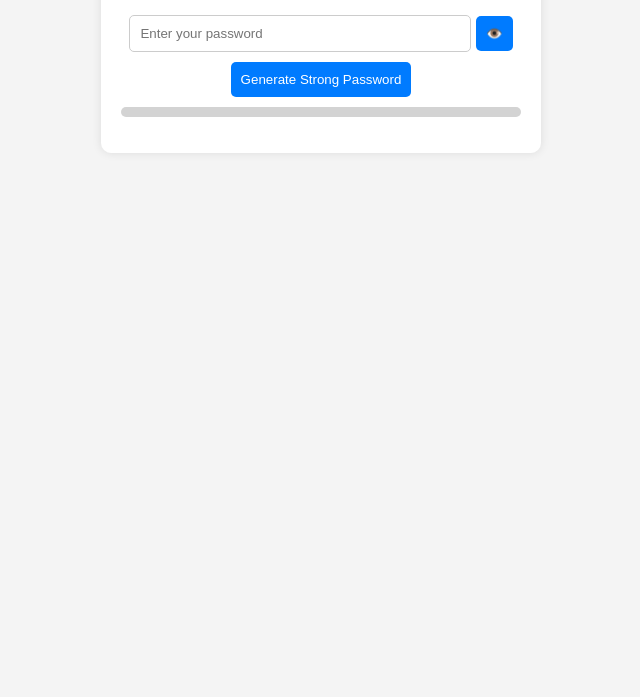
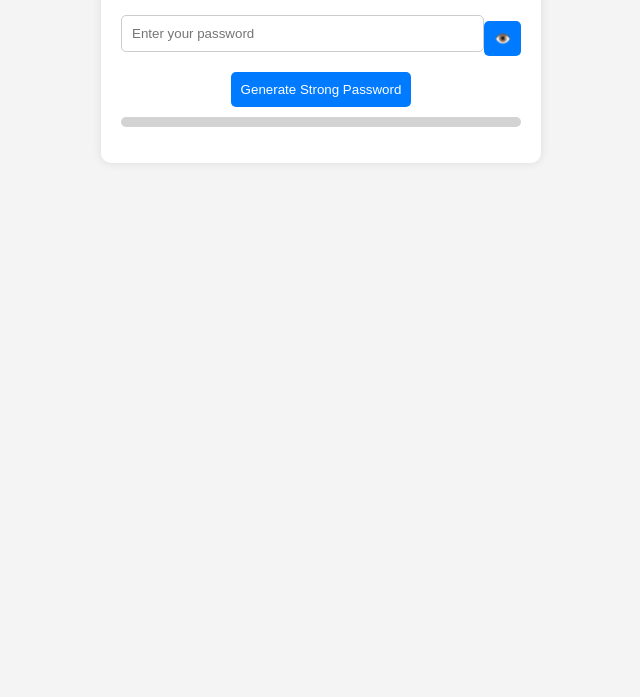
Before and after one commit to InfosecSamurai/password-strength-analyzer, a plain HTML site: page index.html in a window 1280 px wide. Shown: the part 103-800 px from the top of the page, without its empty margins (319-959 px from the left). Drawn offline with Linux system fonts and the light colour scheme.

Commit message:
style.css

```diff
--- a/style.css
+++ b/style.css
@@ -15,8 +15,14 @@ body {
     margin: auto;
 }
 
+.password-container {
+    display: flex;
+    align-items: center;
+    justify-content: space-between;
+}
+
 input {
-    width: 80%;
+    flex-grow: 1;
     padding: 10px;
     margin: 10px 0;
     border: 1px solid #ccc;
@@ -30,6 +36,7 @@ button {
     color: white;
     cursor: pointer;
     border-radius: 5px;
+    margin-top: 10px;
 }
 
 button:hover {
@@ -42,6 +49,7 @@ button:hover {
     background: lightgray;
     margin-top: 10px;
     border-radius: 5px;
+    transition: background 0.5s ease-in-out;
 }
 
 .weak {
```
